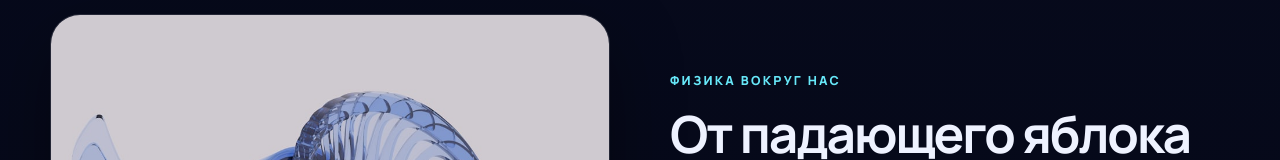
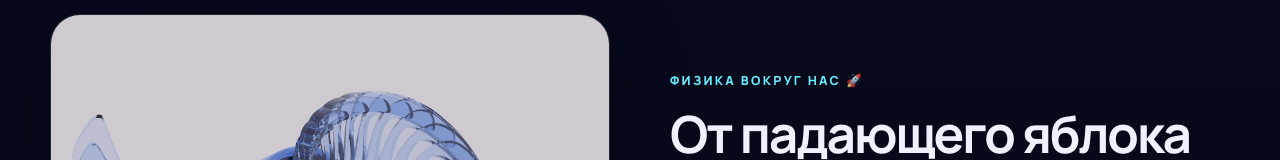
Before and after one commit to diana-radchenko/physics-cosmos, a React (Vite) app: page / in a window 1280 px wide. Shown: the part 3028-3188 px from the top of the page. Built offline with nearby package versions, Linux system fonts and the light colour scheme.

Commit message:
Тест автоматического деплоя

```diff
--- a/src/pages/HomePage.jsx
+++ b/src/pages/HomePage.jsx
@@ -95,7 +95,7 @@ export default function HomePage({ navigate }) {
       <section className="section image-story">
         <img src="/assets/images/mechanics-motion.jpg" alt="Механика и движение" />
         <div>
-          <p className="eyebrow">Физика вокруг нас</p>
+          <p className="eyebrow">Физика вокруг нас 🚀</p>
           <h2>От падающего яблока до света далёких звёзд</h2>
           <p className="lead small">
             Меняй массу, скорость, температуру и заряд. Здесь формулы превращаются
```
